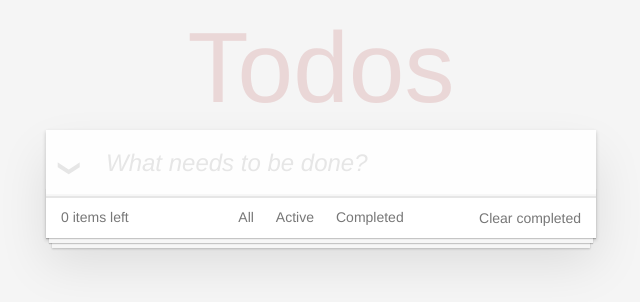
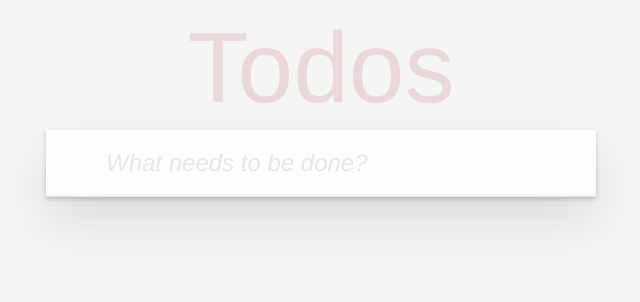
Before and after one commit to vahizurazov/todovue, a Vue app: page / in a window 1280 px wide. Shown: the top 302 px of the page, without its empty margins (319-959 px from the left). Built offline with nearby package versions, Linux system fonts and the light colour scheme.

Commit message:
localstorage, edit done

```diff
--- a/src/App.vue
+++ b/src/App.vue
@@ -8,7 +8,7 @@
       :toggle="allCompleated"
       @toggleAll="toggleAllTodo"
     />
-    <TodoFooter :counter="uncompletedTodo.length" @clear="removeCompleated" />
+    <TodoFooter :todo="todos.length" :counter="uncompletedTodo.length" @clear="removeCompleated" />
   </section>
 </template>
 
@@ -26,8 +26,7 @@ export default {
   },
   data() {
     return {
-      todos: [],
-      visibleItems: [],
+      todos: JSON.parse(localStorage.getItem(`todoVue`)) || [],
       newTodo: '',
       view: 'all',
     }
@@ -79,5 +78,15 @@ export default {
       todo.label = value.trim()
     },
   },
+  watch: {
+    todos: {
+      deep: true,
+      handler: function() {
+        try {
+          return localStorage.setItem(`todoVue`, JSON.stringify(this.todos))
+        } catch (e) {}
+      },
+    },
+  },
 }
 </script>
--- a/src/components/TodoFooter.vue
+++ b/src/components/TodoFooter.vue
@@ -1,5 +1,5 @@
-<template>
-  <footer class="footer">
+<template >
+  <footer class="footer" v-show="todo > 0">
     <span class="todo-count">
       <strong>{{ counter }}</strong> items left
     </span>
@@ -28,6 +28,7 @@ export default {
       required: true,
       type: Number,
     },
+    todo: Number,
   },
 
   methods: {
--- a/src/components/TodoHeader.vue
+++ b/src/components/TodoHeader.vue
@@ -9,8 +9,6 @@
       autofocus
       v-model="value"
     />
-    <!-- onKeyDown={this.handleSubmit}
-    onBlur={this.handleBlur}-->
   </header>
 </template>
 
--- a/src/components/TodoList.vue
+++ b/src/components/TodoList.vue
@@ -7,7 +7,7 @@
       :checked="toggle"
       @click="compleatAllTodo"
     />
-    <label for="toggle-all">Mark all as complete</label>
+    <label v-show="todos.length > 0" for="toggle-all">Mark all as complete</label>
     <ul class="todo-list">
       <TodoItem v-for="item in todos" :item="item" :key="item.id" @edit="editT" @removeFn="delT" />
     </ul>
```
